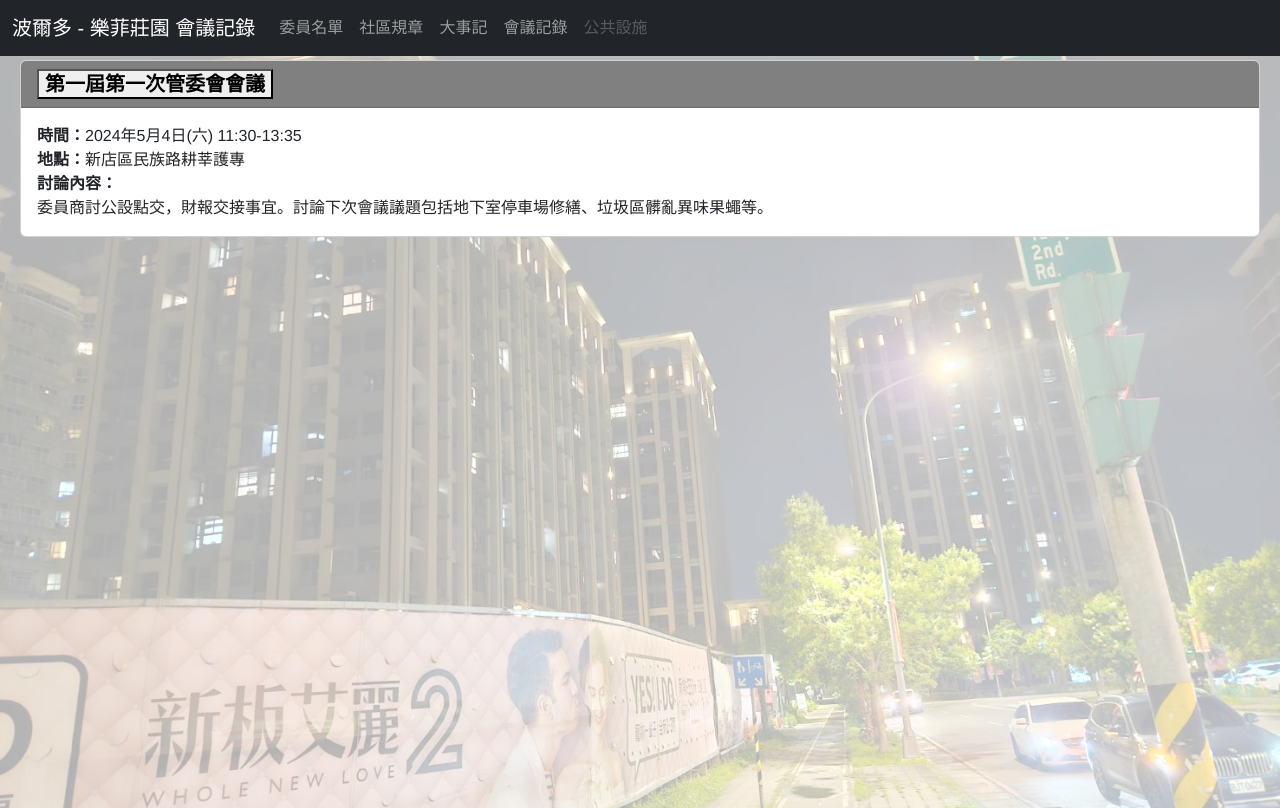
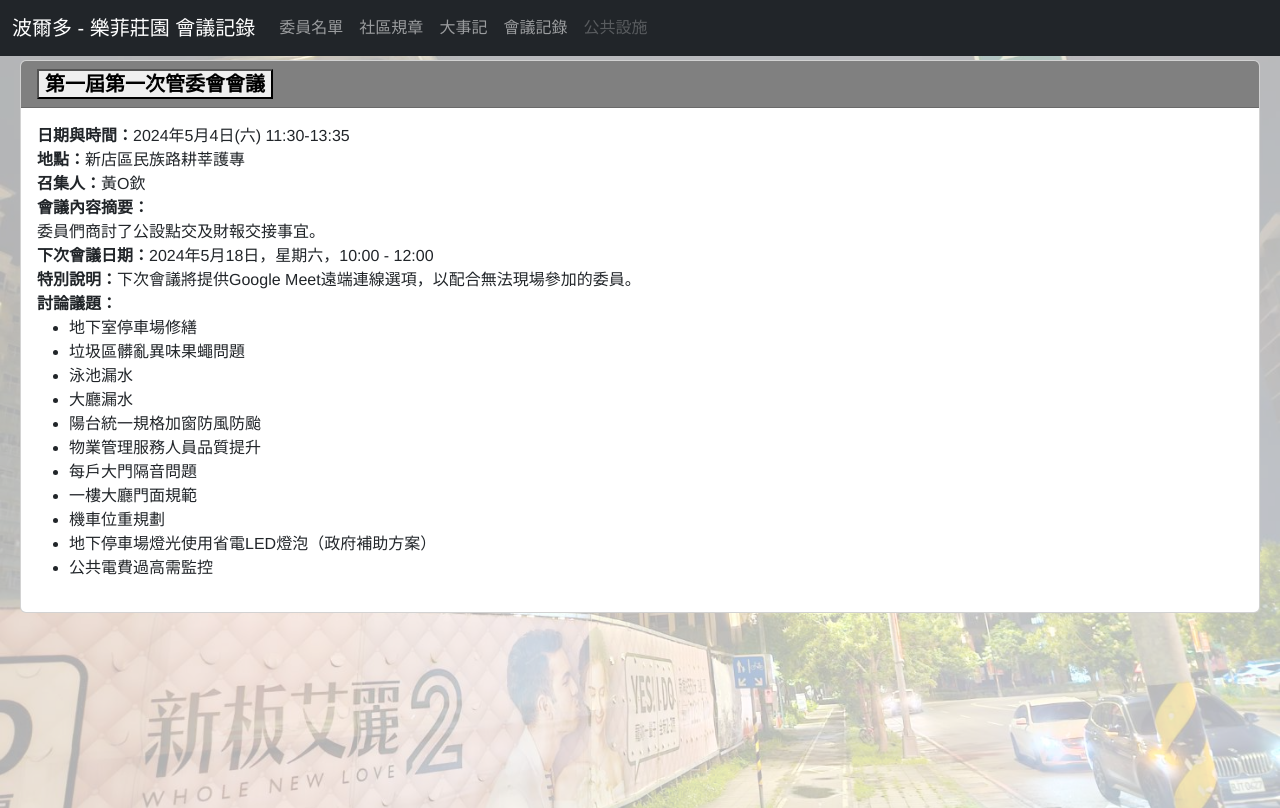
Before and after one commit to joechiboo/bordeaux-ii, a Vue app: page /records in a window 1280 px wide. Built offline with nearby package versions, Linux system fonts and the light colour scheme.

Commit message:
會議記錄整理

```diff
--- a/src/components/MeetingMinutes.vue
+++ b/src/components/MeetingMinutes.vue
@@ -17,9 +17,20 @@
 
 			<div :id="'collapse' + index" class="collapse" :class="{ show: index === 0 }" aria-labelledby="headingOne" data-parent="#accordion">
 				<div class="card-body">
-					<strong>時間：</strong>{{ record.datetime }}<br />
+					<strong>日期與時間：</strong>{{ record.datetime }}<br />
 					<strong>地點：</strong>{{ record.location }}<br />
-					<strong>討論內容：</strong><br />{{ record.content }}
+					<strong>召集人：</strong>{{ record.convener }}<br />
+					<strong>會議內容摘要：</strong><br />{{ record.content }}
+					<div v-if="record.nextMeeting">
+						<strong>下次會議日期：</strong>{{ record.nextMeeting.date }}<br />
+						<strong>特別說明：</strong>{{ record.nextMeeting.specialNote }}
+					</div>
+					<div v-if="record.issues && record.issues.length">
+						<strong>討論議題：</strong>
+						<ul>
+							<li v-for="issue in record.issues">{{ issue }}</li>
+						</ul>
+					</div>
 				</div>
 			</div>
 		</div>
@@ -35,9 +46,27 @@
 						title: '第一屆第一次管委會會議',
 						location: '新店區民族路耕莘護專',
 						datetime: '2024年5月4日(六) 11:30-13:35',
-						content: '委員商討公設點交，財報交接事宜。討論下次會議議題包括地下室停車場修繕、垃圾區髒亂異味果蠅等。',
+						convener: '黃O欽',
+						content: '委員們商討了公設點交及財報交接事宜。',
+						nextMeeting: {
+							date: '2024年5月18日，星期六，10:00 - 12:00',
+							specialNote: '下次會議將提供Google Meet遠端連線選項，以配合無法現場參加的委員。',
+						},
+						issues: [
+							'地下室停車場修繕',
+							'垃圾區髒亂異味果蠅問題',
+							'泳池漏水',
+							'大廳漏水',
+							'陽台統一規格加窗防風防颱',
+							'物業管理服務人員品質提升',
+							'每戶大門隔音問題',
+							'一樓大廳門面規範',
+							'機車位重規劃',
+							'地下停車場燈光使用省電LED燈泡（政府補助方案）',
+							'公共電費過高需監控',
+						],
 					},
-					// 更多會議記錄...
+					// 可以增加更多會議記錄
 				],
 			};
 		},
```
